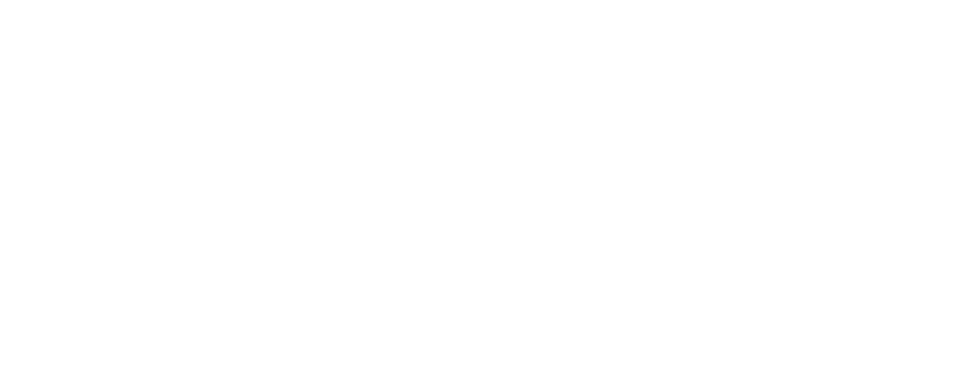
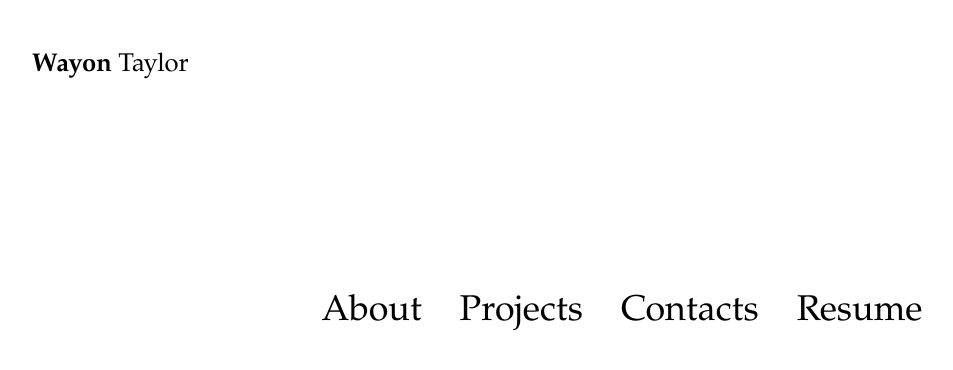
Before and after one commit to Waynon-Taylor/MyPortfolio, a React (Create React App) app: page / in a window 1280 px wide. Shown: the top 370 px of the page, without its empty margins (18-971 px from the left). Built offline with nearby package versions, Linux system fonts and the light colour scheme.

Commit message:
'navbar'

```diff
--- a/src/App.tsx
+++ b/src/App.tsx
@@ -1,8 +1,8 @@
-import React from 'react';
-
+import Navigation from './components/Navigation/Navigation'
 function App() {
   return (
     <div className="App">
+      <Navigation/>
     </div>
   );
 }
--- /dev/null
+++ b/src/components/Navigation/Navigation.css
@@ -0,0 +1,58 @@
+*, ::after, ::before {
+    box-sizing: border-box;
+    margin: 0;
+    padding: 0;
+}
+
+#navigation {
+    font-family: 'Garamond';
+    color: #000000;
+    font-size: 25.6348px;
+
+    display: flex;
+    flex-direction: column;
+    align-items: center;
+}
+
+#full-name {
+    padding: 54px 0;
+}
+
+.first-name {
+    font-weight: 700;
+}
+
+.contacts {
+    display: none;
+}
+
+.navigation-list {
+
+    list-style: none;
+    font-style: normal;
+    font-weight: 400;
+    font-size: 25.6348px;
+
+    display: flex;
+    gap: 34px;
+    justify-content: center;
+}
+
+@media all and (min-width:610px) {
+
+    #full-name {
+        padding: 50px 0 210px 50px;
+        align-self: start;
+    }
+
+    .contacts {
+        display: block;
+    }
+
+    .navigation-list {
+        font-size: 35.84px;
+        /* font-size: 200.84px; */
+        gap: 38px;
+    }
+
+}
--- /dev/null
+++ b/src/components/Navigation/Navigation.tsx
@@ -0,0 +1,23 @@
+import './Navigation.css'
+
+const Navigation = () => {
+
+    return (
+        <>
+            <div id='navigation-container'>
+                <nav id="navigation">
+                    <div id='full-name'><p><span className='first-name'>Wayon</span> Taylor</p></div>
+                    <ul className="navigation-list">
+                        <li>About</li>
+                        <li>Projects</li>
+                        <li className='contacts'>Contacts</li>
+                        <li>Resume</li>
+                    </ul>
+                    <div id="select-slider"></div>
+                </nav>
+            </div>
+        </>
+    )
+}
+
+export default Navigation
```
Also changed, not shown: public/robots.txt (deleted).
